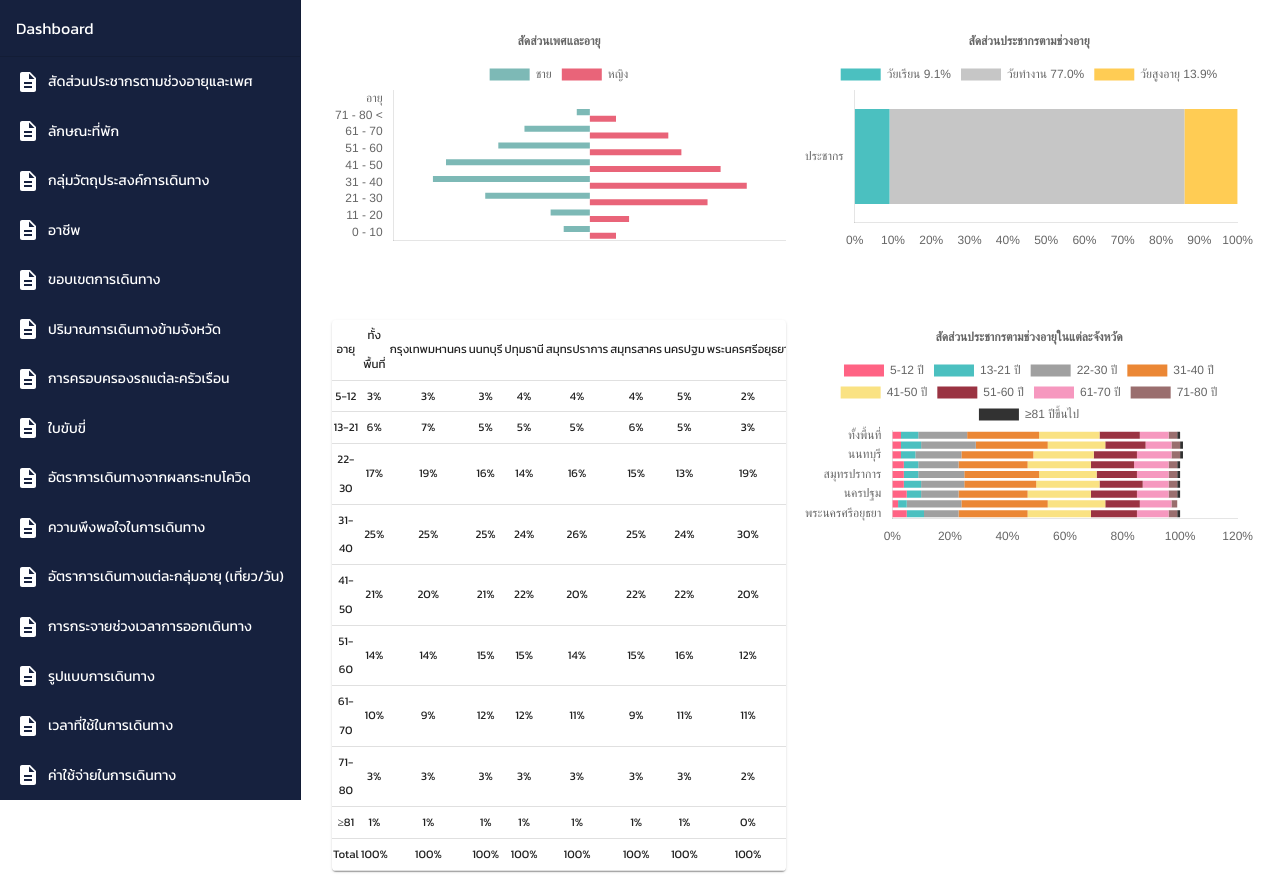
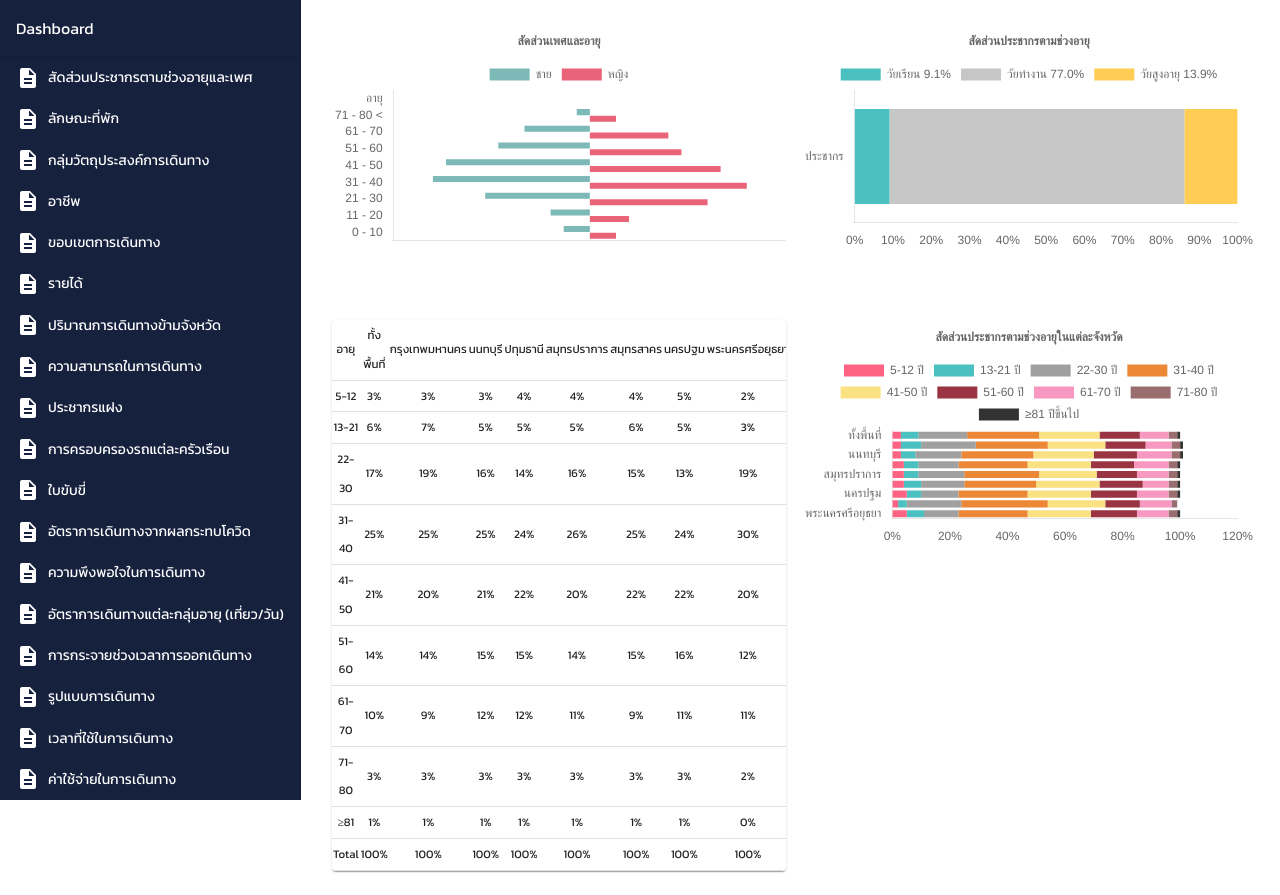
Before and after one commit to hznutx/dashboard-survey, a React (Vite) app: page / in a window 1280 px wide. Built offline with nearby package versions, Linux system fonts and the light colour scheme.

Commit message:
Update Listmenu Drawer

```diff
--- a/src/layouts/Layout.jsx
+++ b/src/layouts/Layout.jsx
@@ -24,26 +24,26 @@ const listLeftMenu = [
     icon: <Description />,
     path: "/population",
   },
-  // { name: "ประชากรแฝง", icon: <Description />, path: "" },
-  // {
-  //   name: "ความสามารถในการเดินทาง",
-  //   icon: <Description />,
-  //   path: "/transportcapacity",
-  // },
   { name: "ลักษณะที่พัก", icon: <Description />, path: "/resident" },
   {
     name: "กลุ่มวัตถุประสงค์การเดินทาง",
     icon: <Description />,
     path: "/proposal",
   },
-  // { name: "รายได้", icon: <Description />, path: "/income" },
   { name: "อาชีพ", icon: <Description />, path: "/occupation" },
   { name: "ขอบเขตการเดินทาง", icon: <Description />, path: "/middlezone" },
+  { name: "รายได้", icon: <Description />, path: "" },
   {
     name: "ปริมาณการเดินทางข้ามจังหวัด",
     icon: <Description />,
     path: "/tripvolumn",
   },
+  {
+    name: "ความสามารถในการเดินทาง",
+    icon: <Description />,
+    path: "/transportcapacity",
+  },
+  { name: "ประชากรแฝง", icon: <Description />, path: "" },
   { name: "การครอบครองรถแต่ละครัวเรือน", icon: <Description />, path: "" },
   { name: "ใบขับขี่", icon: <Description />, path: "" },
   { name: "อัตราการเดินทางจากผลกระทบโควิด", icon: <Description />, path: "" },
@@ -134,13 +134,9 @@ export default function PermanentDrawerLeft() {
             to={thisMenu.path}
             selected={thisMenu.path === location.pathname}
           >
-            <ListItem sx={{ padding: 0 }}>
+            <ListItem disablePadding>
               {thisMenu.icon}
-              <Typography
-                variant="caption"
-                paddingLeft={1}
-                sx={{ display: "flex" }}
-              >
+              <Typography variant="caption" paddingLeft={1}>
                 {thisMenu.name}
               </Typography>
             </ListItem>
```
